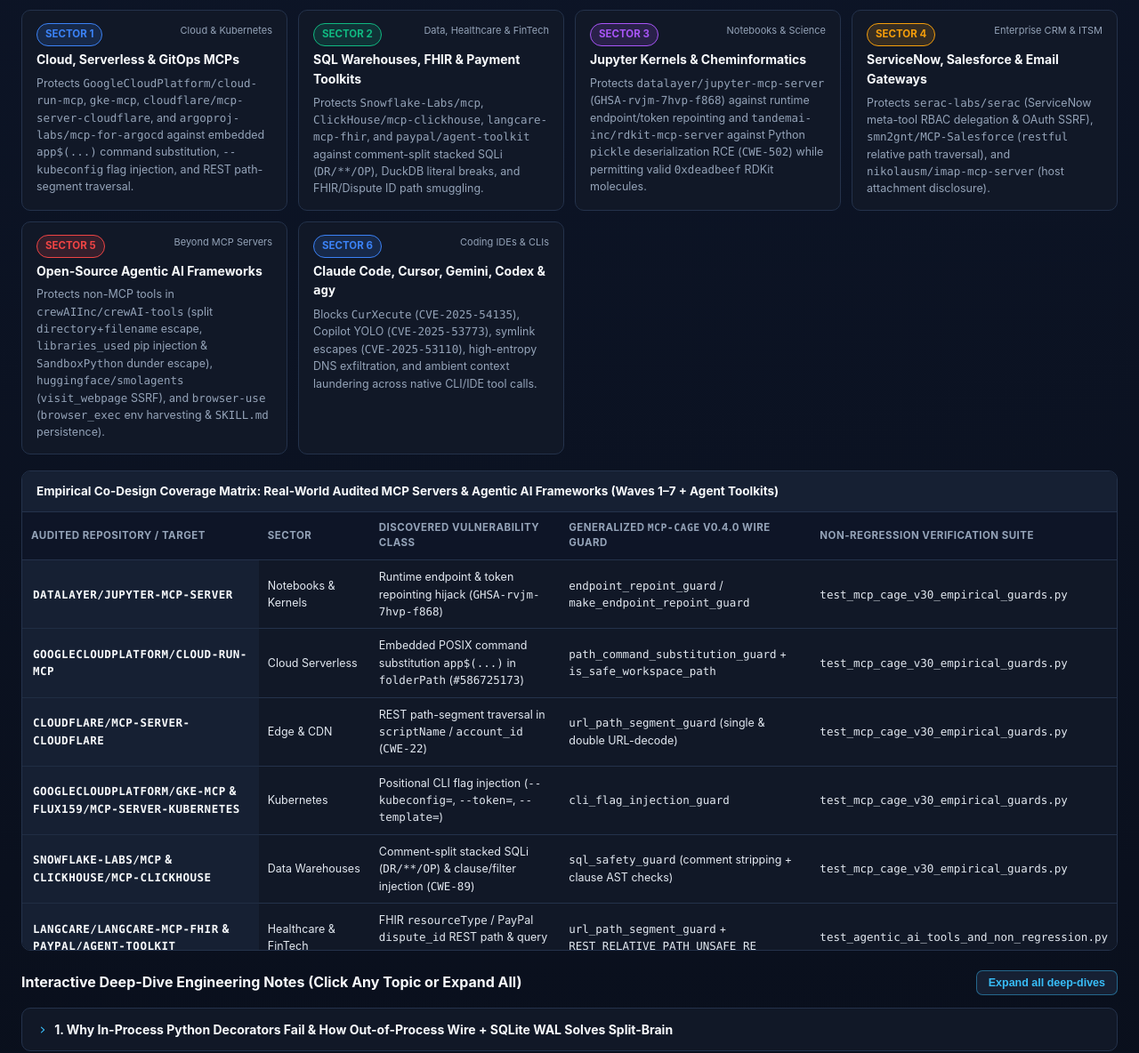
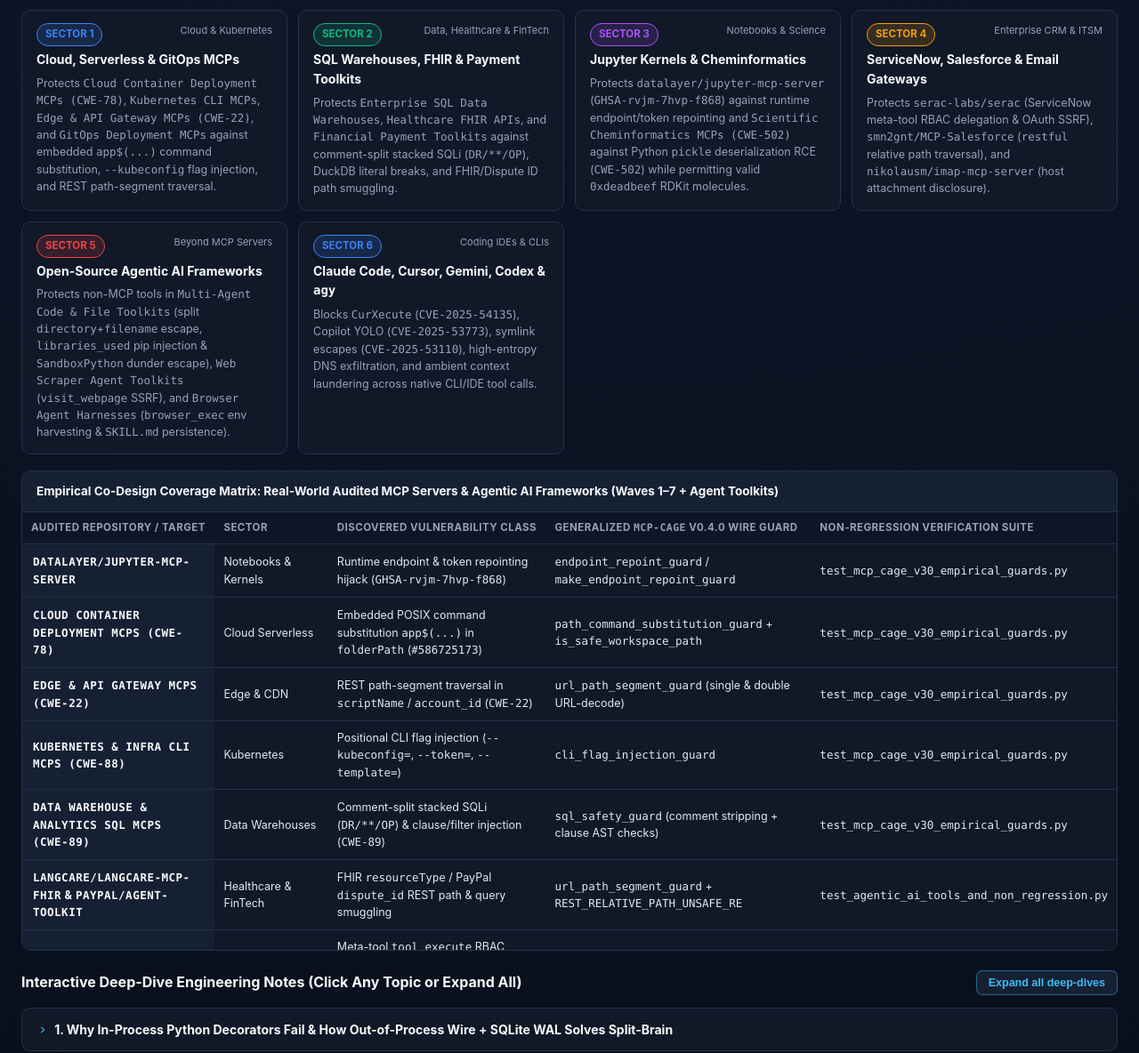
Before and after one commit to nagarajulu/mcp-cage, a plain HTML site: page docs/index.html in a window 1280 px wide. Shown: the part 1920-3104 px from the top of the page at 89% size. Drawn offline with Linux system fonts and the light colour scheme.

Commit message:
docs(security): add SECURITY.md, vendor-neutral CWE lineage descriptions, and shadow-mode onboarding

```diff
--- a/docs/index.html
+++ b/docs/index.html
@@ -1146,7 +1146,7 @@
             <span style="font-size:11px; color:var(--muted);">Cloud &amp; Kubernetes</span>
           </div>
           <h3>Cloud, Serverless &amp; GitOps MCPs</h3>
-          <p>Protects <code>GoogleCloudPlatform/cloud-run-mcp</code>, <code>gke-mcp</code>, <code>cloudflare/mcp-server-cloudflare</code>, and <code>argoproj-labs/mcp-for-argocd</code> against embedded <code>app$(...)</code> command substitution, <code>--kubeconfig</code> flag injection, and REST path-segment traversal.</p>
+          <p>Protects <code>Cloud Container Deployment MCPs (CWE-78)</code>, <code>Kubernetes CLI MCPs</code>, <code>Edge &amp; API Gateway MCPs (CWE-22)</code>, and <code>GitOps Deployment MCPs</code> against embedded <code>app$(...)</code> command substitution, <code>--kubeconfig</code> flag injection, and REST path-segment traversal.</p>
         </div>
         <div class="sector-card">
           <div style="display:flex; justify-content:space-between; margin-bottom:4px;">
@@ -1154,7 +1154,7 @@
             <span style="font-size:11px; color:var(--muted);">Data, Healthcare &amp; FinTech</span>
           </div>
           <h3>SQL Warehouses, FHIR &amp; Payment Toolkits</h3>
-          <p>Protects <code>Snowflake-Labs/mcp</code>, <code>ClickHouse/mcp-clickhouse</code>, <code>langcare-mcp-fhir</code>, and <code>paypal/agent-toolkit</code> against comment-split stacked SQLi (<code>DR/**/OP</code>), DuckDB literal breaks, and FHIR/Dispute ID path smuggling.</p>
+          <p>Protects <code>Enterprise SQL Data Warehouses</code>, <code>Healthcare FHIR APIs</code>, and <code>Financial Payment Toolkits</code> against comment-split stacked SQLi (<code>DR/**/OP</code>), DuckDB literal breaks, and FHIR/Dispute ID path smuggling.</p>
         </div>
         <div class="sector-card">
           <div style="display:flex; justify-content:space-between; margin-bottom:4px;">
@@ -1162,7 +1162,7 @@
             <span style="font-size:11px; color:var(--muted);">Notebooks &amp; Science</span>
           </div>
           <h3>Jupyter Kernels &amp; Cheminformatics</h3>
-          <p>Protects <code>datalayer/jupyter-mcp-server</code> (<code>GHSA-rvjm-7hvp-f868</code>) against runtime endpoint/token repointing and <code>tandemai-inc/rdkit-mcp-server</code> against Python <code>pickle</code> deserialization RCE (<code>CWE-502</code>) while permitting valid <code>0xdeadbeef</code> RDKit molecules.</p>
+          <p>Protects <code>datalayer/jupyter-mcp-server</code> (<code>GHSA-rvjm-7hvp-f868</code>) against runtime endpoint/token repointing and <code>Scientific Cheminformatics MCPs (CWE-502)</code> against Python <code>pickle</code> deserialization RCE (<code>CWE-502</code>) while permitting valid <code>0xdeadbeef</code> RDKit molecules.</p>
         </div>
         <div class="sector-card">
           <div style="display:flex; justify-content:space-between; margin-bottom:4px;">
@@ -1178,7 +1178,7 @@
             <span style="font-size:11px; color:var(--muted);">Beyond MCP Servers</span>
           </div>
           <h3>Open-Source Agentic AI Frameworks</h3>
-          <p>Protects non-MCP tools in <code>crewAIInc/crewAI-tools</code> (split <code>directory</code>+<code>filename</code> escape, <code>libraries_used</code> pip injection &amp; <code>SandboxPython</code> dunder escape), <code>huggingface/smolagents</code> (<code>visit_webpage</code> SSRF), and <code>browser-use</code> (<code>browser_exec</code> env harvesting &amp; <code>SKILL.md</code> persistence).</p>
+          <p>Protects non-MCP tools in <code>Multi-Agent Code &amp; File Toolkits</code> (split <code>directory</code>+<code>filename</code> escape, <code>libraries_used</code> pip injection &amp; <code>SandboxPython</code> dunder escape), <code>Web Scraper Agent Toolkits</code> (<code>visit_webpage</code> SSRF), and <code>Browser Agent Harnesses</code> (<code>browser_exec</code> env harvesting &amp; <code>SKILL.md</code> persistence).</p>
         </div>
         <div class="sector-card">
           <div style="display:flex; justify-content:space-between; margin-bottom:4px;">
@@ -1214,28 +1214,28 @@
               <td><code>test_mcp_cage_v30_empirical_guards.py</code></td>
             </tr>
             <tr>
-              <th><code>GoogleCloudPlatform/cloud-run-mcp</code></th>
+              <th><code>Cloud Container Deployment MCPs (CWE-78)</code></th>
               <td>Cloud Serverless</td>
               <td>Embedded POSIX command substitution <code>app$(...)</code> in <code>folderPath</code> (<code>#586725173</code>)</td>
               <td><code>path_command_substitution_guard</code> + <code>is_safe_workspace_path</code></td>
               <td><code>test_mcp_cage_v30_empirical_guards.py</code></td>
             </tr>
             <tr>
-              <th><code>cloudflare/mcp-server-cloudflare</code></th>
+              <th><code>Edge &amp; API Gateway MCPs (CWE-22)</code></th>
               <td>Edge &amp; CDN</td>
               <td>REST path-segment traversal in <code>scriptName</code> / <code>account_id</code> (<code>CWE-22</code>)</td>
               <td><code>url_path_segment_guard</code> (single &amp; double URL-decode)</td>
               <td><code>test_mcp_cage_v30_empirical_guards.py</code></td>
             </tr>
             <tr>
-              <th><code>GoogleCloudPlatform/gke-mcp</code> &amp; <code>Flux159/mcp-server-kubernetes</code></th>
+              <th><code>Kubernetes &amp; Infra CLI MCPs (CWE-88)</code></th>
               <td>Kubernetes</td>
               <td>Positional CLI flag injection (<code>--kubeconfig=</code>, <code>--token=</code>, <code>--template=</code>)</td>
               <td><code>cli_flag_injection_guard</code></td>
               <td><code>test_mcp_cage_v30_empirical_guards.py</code></td>
             </tr>
             <tr>
-              <th><code>Snowflake-Labs/mcp</code> &amp; <code>ClickHouse/mcp-clickhouse</code></th>
+              <th><code>Data Warehouse &amp; Analytics SQL MCPs (CWE-89)</code></th>
               <td>Data Warehouses</td>
               <td>Comment-split stacked SQLi (<code>DR/**/OP</code>) &amp; clause/filter injection (<code>CWE-89</code>)</td>
               <td><code>sql_safety_guard</code> (comment stripping + clause AST checks)</td>
@@ -1256,21 +1256,21 @@
               <td><code>test_agentic_ai_tools_and_non_regression.py</code></td>
             </tr>
             <tr>
-              <th><code>tandemai-inc/rdkit-mcp-server</code></th>
+              <th><code>Scientific Cheminformatics MCPs (CWE-502)</code></th>
               <td>Cheminformatics</td>
               <td>Base64 Python <code>pickle.loads</code> RCE in <code>pmol</code> / <code>p_query</code> (<code>CWE-502</code>)</td>
               <td><code>pickle_deserialization_guard</code> (verifies <code>0xdeadbeef</code> RDKit magic)</td>
               <td><code>test_agentic_ai_tools_and_non_regression.py</code></td>
             </tr>
             <tr>
-              <th><code>crewAIInc/crewAI-tools</code></th>
+              <th><code>Multi-Agent Code &amp; File Toolkits</code></th>
               <td>Agentic AI Framework</td>
               <td>Split <code>directory</code>+<code>filename</code> escape, <code>libraries_used</code> pip RCE &amp; <code>SandboxPython</code> dunder escape</td>
               <td>Split path join + <code>package_install_guard</code> + <code>code_sandbox_escape_guard</code></td>
               <td><code>test_agentic_ai_tools_and_non_regression.py</code></td>
             </tr>
             <tr>
-              <th><code>huggingface/smolagents</code> &amp; <code>browser-use/browser-use</code></th>
+              <th><code>Autonomous Web &amp; Browser Agent Harnesses</code></th>
               <td>Agentic AI Framework</td>
               <td><code>visit_webpage</code> SSRF, <code>browser_exec</code> process-env harvest &amp; <code>SKILL.md</code> persistence</td>
               <td><code>make_ssrf_and_dns_guard</code> + <code>code_sandbox_escape_guard</code> + dotfile lock</td>
@@ -1320,7 +1320,7 @@
           <summary>3. Extending Beyond MCP Servers: Protecting CrewAI, HuggingFace Smolagents &amp; Browser-Use</summary>
           <div class="details-inner">
             <p>
-              Many production AI agents invoke tools through Python agent frameworks (<code>crewAIInc/crewAI-tools</code>, <code>huggingface/smolagents</code>, <code>browser-use/browser-use</code>) or native IDE lifecycle hooks rather than standalone MCP servers. Our empirical audit of those open-source repositories revealed framework-specific attack surfaces now blocked out-of-the-box by <code>mcp-cage</code>:
+              Many production AI agents invoke tools through Python agent frameworks (<code>Multi-Agent Code &amp; File Toolkits</code>, <code>Web Scraper Agent Toolkits</code>, <code>Browser Automation Agent Harnesses</code>) or native IDE lifecycle hooks rather than standalone MCP servers. Our empirical audit of those open-source repositories revealed framework-specific attack surfaces now blocked out-of-the-box by <code>mcp-cage</code>:
             </p>
             <ul>
               <li><strong>Split Path Arguments (<code>CrewAI FileWriterTool</code>):</strong> Joins <code>directory</code> + <code>filename</code> prior to canonical <code>Path.resolve()</code> checks and blocks writes to <code>.vscode/</code>, <code>.cursor/</code>, <code>.claude/skills/</code>, <code>AGENTS.md</code>, and <code>SKILL.md</code>.</li>
```
Also changed, not shown: visualizer.html (+12 -12 lines), 6 other files.
